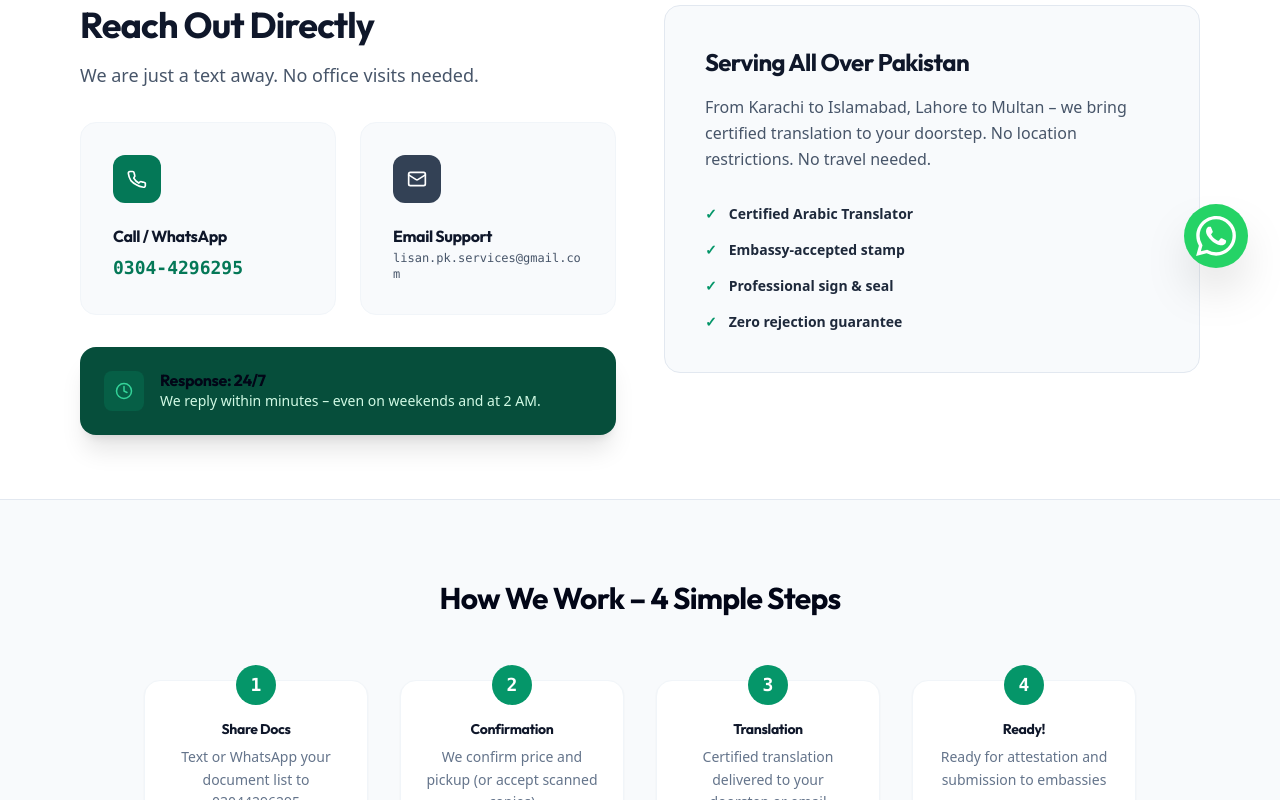
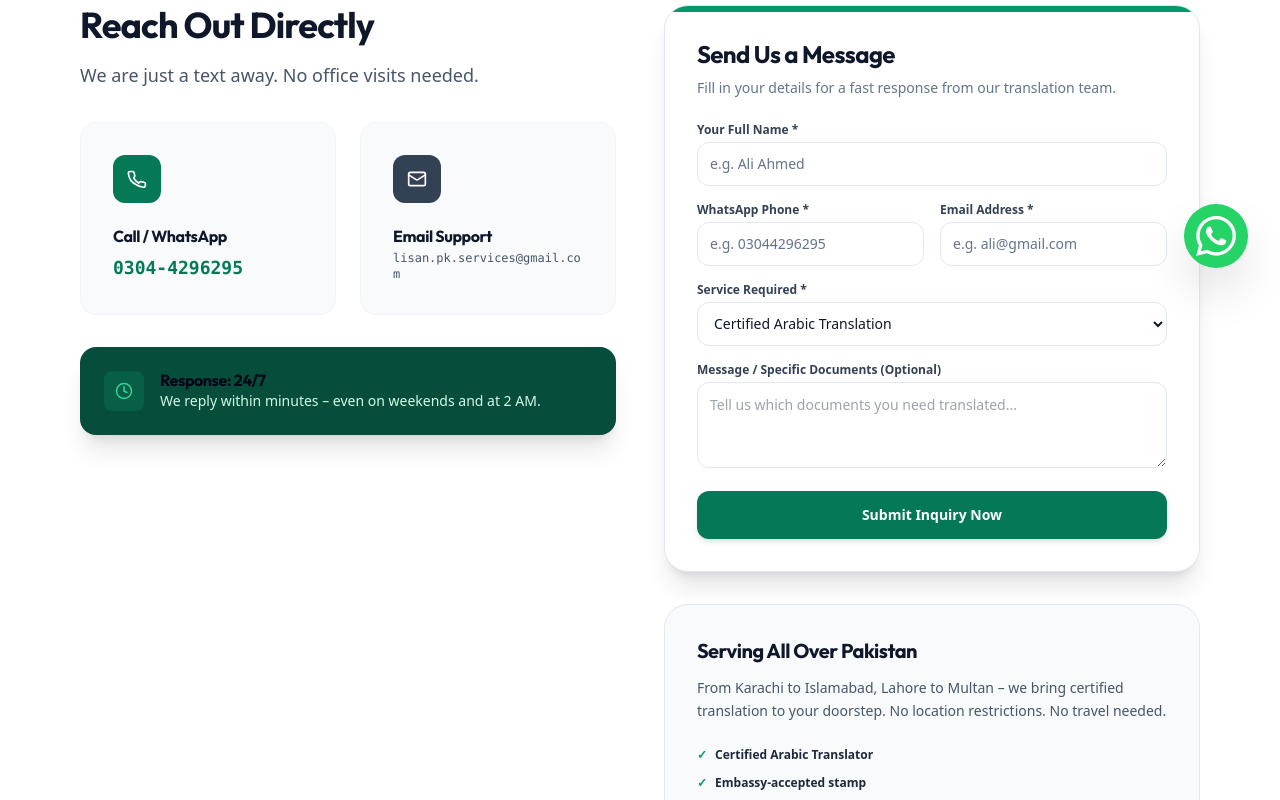
Before and after one commit to Usama-remote-worker/lisan.pk, a Next.js app: page /contact in a window 1280 px wide. Shown: the part 500-1300 px from the top of the page. Built offline with nearby package versions, Linux system fonts and the light colour scheme.

Commit message:
feat(analytics): add main interactive ContactForm to /contact with GA4 trackLeadEvent('form') integration

```diff
--- a/src/app/contact/page.tsx
+++ b/src/app/contact/page.tsx
@@ -2,6 +2,7 @@ import { Metadata } from "next"
 import { PageHero } from "@/components/ui/PageHeader"
 import { Button } from "@/components/ui/button"
 import Link from "next/link"
+import { ContactForm } from "@/components/contact/ContactForm"
 
 export const metadata: Metadata = {
     title: "Contact Lisan.pk: Certified Arabic Translation & Attestation",
@@ -64,24 +65,26 @@ export default function ContactPage() {
                         </div>
                     </div>
 
-                    {/* Section 2: Service Area */}
+                    {/* Section 2: Contact Form & Service Area */}
                     <div className="space-y-8 font-sans">
-                        <div className="p-10 bg-slate-50 rounded-2xl border border-slate-200 font-sans">
-                            <h3 className="text-2xl font-bold text-slate-900 mb-4 font-serif">
+                        <ContactForm />
+
+                        <div className="p-8 bg-slate-50 rounded-3xl border border-slate-200 font-sans">
+                            <h3 className="text-xl font-bold text-slate-900 mb-3 font-serif">
                                 Serving All Over Pakistan
                             </h3>
-                            <p className="text-slate-600 text-base leading-relaxed mb-8 font-sans">
+                            <p className="text-slate-600 text-sm leading-relaxed mb-6 font-sans">
                                 From Karachi to Islamabad, Lahore to Multan – we bring certified translation to your doorstep. No location restrictions. No travel needed.
                             </p>
 
-                            <div className="space-y-4 font-sans text-sm">
+                            <div className="space-y-3 font-sans text-xs">
                                 {[
                                     "Certified Arabic Translator",
                                     "Embassy-accepted stamp",
                                     "Professional sign & seal",
                                     "Zero rejection guarantee"
                                 ].map((trust, i) => (
-                                    <div key={i} className="flex items-center gap-3 text-slate-800 font-bold">
+                                    <div key={i} className="flex items-center gap-2 text-slate-800 font-bold">
                                         <span className="text-emerald-600 font-extrabold select-none">✓</span>
                                         {trust}
                                     </div>
--- /dev/null
+++ b/src/components/contact/ContactForm.tsx
@@ -0,0 +1,193 @@
+"use client";
+
+import React, { useState } from "react";
+import { Button } from "@/components/ui/button";
+import { Input } from "@/components/ui/input";
+import { Label } from "@/components/ui/label";
+import { trackLeadEvent } from "@/lib/analytics";
+
+export function ContactForm() {
+  const [name, setName] = useState("");
+  const [phone, setPhone] = useState("");
+  const [email, setEmail] = useState("");
+  const [service, setService] = useState("Certified Arabic Translation");
+  const [message, setMessage] = useState("");
+  const [isSubmitted, setIsSubmitted] = useState(false);
+  const [loading, setLoading] = useState(false);
+
+  const handleSubmit = (e: React.FormEvent) => {
+    e.preventDefault();
+    if (!name || !phone || !email) {
+      alert("Please fill in your name, WhatsApp number, and email.");
+      return;
+    }
+
+    setLoading(true);
+    // Fire GA4 lead event for form submission
+    trackLeadEvent("form");
+
+    // Local Storage capture
+    const newInquiry = {
+      name,
+      phone,
+      email,
+      service,
+      message,
+      date: new Date().toISOString(),
+    };
+    const currentInquiries = JSON.parse(
+      localStorage.getItem("lisan_contact_inquiries") || "[]"
+    );
+    currentInquiries.push(newInquiry);
+    localStorage.setItem(
+      "lisan_contact_inquiries",
+      JSON.stringify(currentInquiries)
+    );
+
+    const whatsappMessage = `Hi Lisan.pk! I submitted an inquiry from your website Contact form:
+👤 Name: ${name}
+📞 WhatsApp Phone: ${phone}
+📧 Email: ${email}
+📑 Service Needed: ${service}
+💬 Note: ${message || "Please provide a quote."}`;
+
+    const whatsappUrl = `https://wa.me/923044296295?text=${encodeURIComponent(
+      whatsappMessage
+    )}`;
+
+    setTimeout(() => {
+      setLoading(false);
+      setIsSubmitted(true);
+      window.open(whatsappUrl, "_blank");
+    }, 600);
+  };
+
+  if (isSubmitted) {
+    return (
+      <div className="bg-emerald-50 border border-emerald-200 rounded-3xl p-8 text-center space-y-4 font-sans">
+        <div className="w-14 h-14 bg-emerald-100 text-emerald-700 rounded-full flex items-center justify-center mx-auto font-black text-2xl">
+          ✓
+        </div>
+        <h3 className="text-2xl font-bold text-slate-900 font-serif">
+          Inquiry Submitted Successfully!
+        </h3>
+        <p className="text-slate-600 text-sm max-w-md mx-auto">
+          Thank you, <strong>{name}</strong>. Your message has been received and our team is ready to assist you.
+        </p>
+        <div className="pt-2">
+          <a
+            href={`https://wa.me/923044296295?text=${encodeURIComponent(
+              `Hi Lisan.pk, my name is ${name}. Following up on my contact form inquiry.`
+            )}`}
+            target="_blank"
+            rel="noopener noreferrer"
+            className="inline-flex items-center justify-center bg-emerald-700 hover:bg-emerald-800 text-white font-bold px-6 py-3 rounded-xl transition-all text-sm w-full sm:w-auto"
+          >
+            Chat with Us on WhatsApp
+          </a>
+        </div>
+      </div>
+    );
+  }
+
+  return (
+    <div className="bg-white border border-slate-200 rounded-3xl p-8 shadow-xl font-sans relative overflow-hidden">
+      <div className="absolute top-0 left-0 right-0 h-1.5 bg-emerald-600"></div>
+      <h3 className="text-2xl font-bold text-slate-900 mb-2 font-serif">
+        Send Us a Message
+      </h3>
+      <p className="text-slate-500 text-sm mb-6">
+        Fill in your details for a fast response from our translation team.
+      </p>
+
+      <form onSubmit={handleSubmit} className="space-y-4">
+        <div>
+          <Label htmlFor="contact-name" className="text-xs font-bold text-slate-700 mb-1 block">
+            Your Full Name *
+          </Label>
+          <Input
+            id="contact-name"
+            type="text"
+            placeholder="e.g. Ali Ahmed"
+            required
+            value={name}
+            onChange={(e) => setName(e.target.value)}
+            className="h-11 rounded-xl border-slate-200 focus:border-emerald-600 text-slate-900"
+          />
+        </div>
+
+        <div className="grid sm:grid-cols-2 gap-4">
+          <div>
+            <Label htmlFor="contact-phone" className="text-xs font-bold text-slate-700 mb-1 block">
+              WhatsApp Phone *
+            </Label>
+            <Input
+              id="contact-phone"
+              type="tel"
+              placeholder="e.g. 03044296295"
+              required
+              value={phone}
+              onChange={(e) => setPhone(e.target.value)}
+              className="h-11 rounded-xl border-slate-200 focus:border-emerald-600 text-slate-900"
+            />
+          </div>
+          <div>
+            <Label htmlFor="contact-email" className="text-xs font-bold text-slate-700 mb-1 block">
+              Email Address *
+            </Label>
+            <Input
+              id="contact-email"
+              type="email"
+              placeholder="e.g. ali@gmail.com"
+              required
+              value={email}
+              onChange={(e) => setEmail(e.target.value)}
+              className="h-11 rounded-xl border-slate-200 focus:border-emerald-600 text-slate-900"
+            />
+          </div>
+        </div>
+
+        <div>
+          <Label htmlFor="contact-service" className="text-xs font-bold text-slate-700 mb-1 block">
+            Service Required *
+          </Label>
+          <select
+            id="contact-service"
+            value={service}
+            onChange={(e) => setService(e.target.value)}
+            className="w-full h-11 rounded-xl border border-slate-200 bg-white px-3 text-sm text-slate-900 focus:border-emerald-600 outline-none"
+          >
+            <option value="Certified Arabic Translation">Certified Arabic Translation</option>
+            <option value="Degree & Transcript Translation">Degree & Transcript Translation</option>
+            <option value="Nikah Nama & Identity Translation">Nikah Nama & Marriage Translation</option>
+            <option value="Legal & Affidavit Translation">Legal & Court Affidavit Translation</option>
+            <option value="Saudi University Scholarship Support">Saudi University Scholarship Support</option>
+            <option value="Study in Turkey Admissions">Study in Turkey Admissions</option>
+          </select>
+        </div>
+
+        <div>
+          <Label htmlFor="contact-message" className="text-xs font-bold text-slate-700 mb-1 block">
+            Message / Specific Documents (Optional)
+          </Label>
+          <textarea
+            id="contact-message"
+            rows={3}
+            placeholder="Tell us which documents you need translated..."
+            value={message}
+            onChange={(e) => setMessage(e.target.value)}
+            className="w-full rounded-xl border border-slate-200 p-3 text-sm text-slate-900 focus:border-emerald-600 outline-none"
+          />
+        </div>
+
+        <Button
+          type="submit"
+          disabled={loading}
+          className="w-full h-12 bg-emerald-700 hover:bg-emerald-800 text-white font-extrabold text-sm rounded-xl transition-all shadow-md mt-2"
+        >
+          {loading ? "Submitting Inquiry..." : "Submit Inquiry Now"}
+        </Button>
+      </form>
+    </div>
+  );
+}
```
